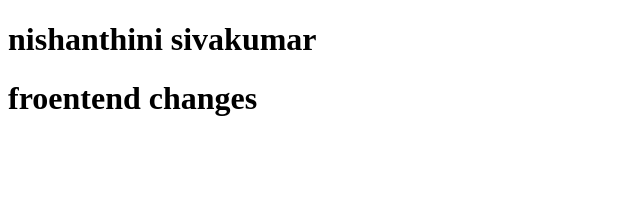
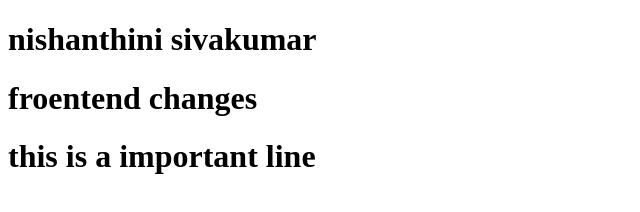
Before and after one commit to ssnishanthini/samplerepo, a plain HTML site: page index.html in a window 1280 px wide. Shown: the whole page, without its empty margins (0-640 px from the left). Drawn offline with Linux system fonts and the light colour scheme.

Commit message:
feat: important changes

```diff
--- a/index.html
+++ b/index.html
@@ -8,5 +8,6 @@
 <body>
     <h1>nishanthini sivakumar</h1>
     <h1>froentend changes</h1>
+    <h1>this is a important line</h1>
 </body>
 </html>
```
